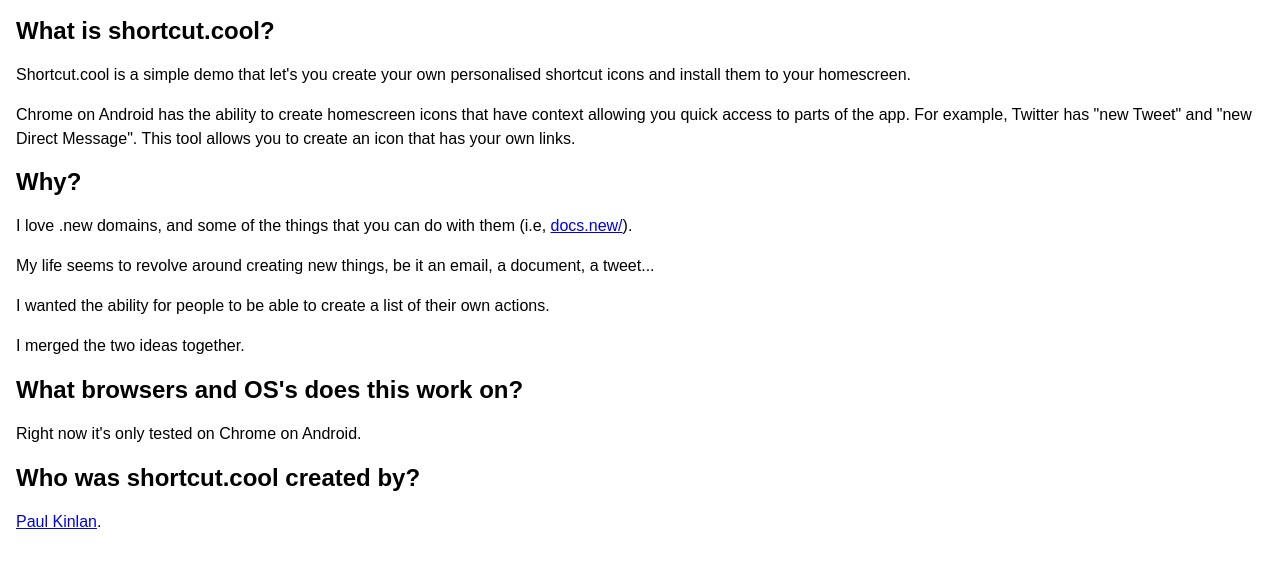
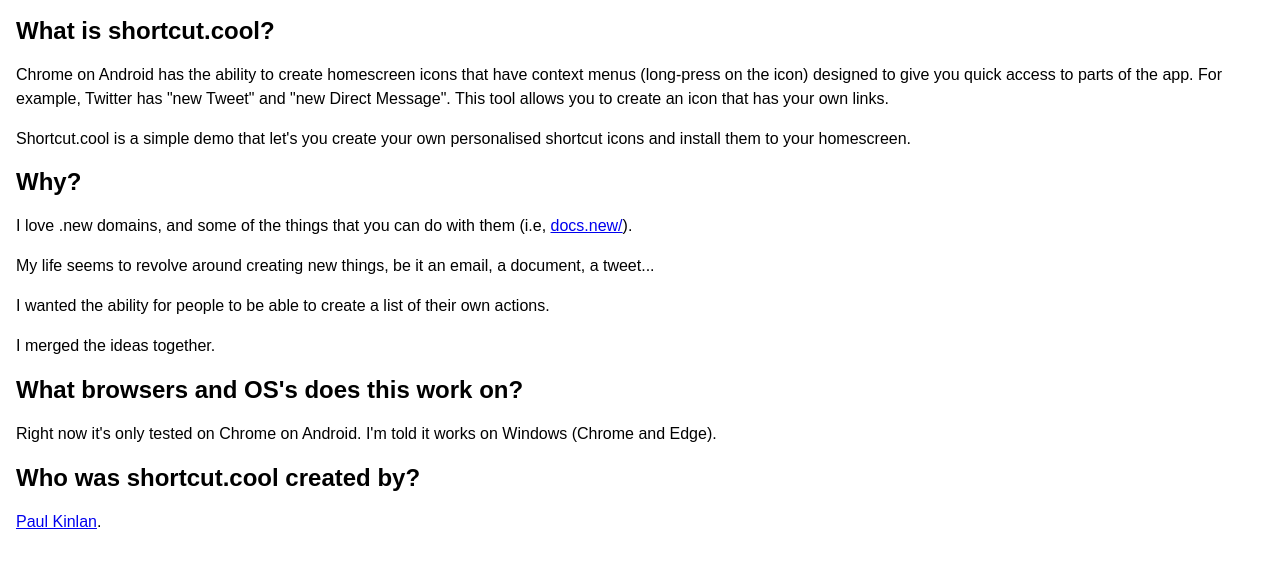
Before and after one commit to PaulKinlan/quick.new, a website: page views/about.html in a window 1280 px wide. Shown: the part 70-638 px from the top of the page. Drawn offline with Linux system fonts and the light colour scheme; files that its build step writes are made by us from their sources.

Commit message:
cleaning up copy

```diff
--- a/views/about.html
+++ b/views/about.html
@@ -21,21 +21,22 @@
 
   <main id=main>
     <h2>What is shortcut.cool?</h2>
+    <p>Chrome on Android has the ability to create homescreen icons that have context menus (long-press on the icon)
+      designed to give you quick access to parts
+      of the app. For example, Twitter has "new Tweet" and "new Direct Message". This tool allows you to create an icon
+      that has your own links.</p>
     <p>Shortcut.cool is a simple demo that let's you create your own personalised shortcut icons and install them to
       your homescreen.</p>
-    <p>Chrome on Android has the ability to create homescreen icons that have context allowing you quick access to parts
-      of the app. For example, Twitter has "new Tweet" and "new Direct Message". This tool allows you to create an icon
-      that has your own links.</p>
 
     <h2>Why?</h2>
     <p>I love .new domains, and some of the things that you can do with them (i.e, <a
         href="https://docs.new">docs.new/</a>).</p>
     <p>My life seems to revolve around creating new things, be it an email, a document, a tweet...</p>
     <p>I wanted the ability for people to be able to create a list of their own actions.</p>
-    <p>I merged the two ideas together.</p>
+    <p>I merged the ideas together.</p>
 
     <h2>What browsers and OS's does this work on?</h2>
-    <p>Right now it's only tested on Chrome on Android.</p>
+    <p>Right now it's only tested on Chrome on Android. I'm told it works on Windows (Chrome and Edge).</p>
     <h2>Who was shortcut.cool created by?</h2>
     <p>
       <a href="https://paul.kinlan.me/">Paul Kinlan</a>.
```
